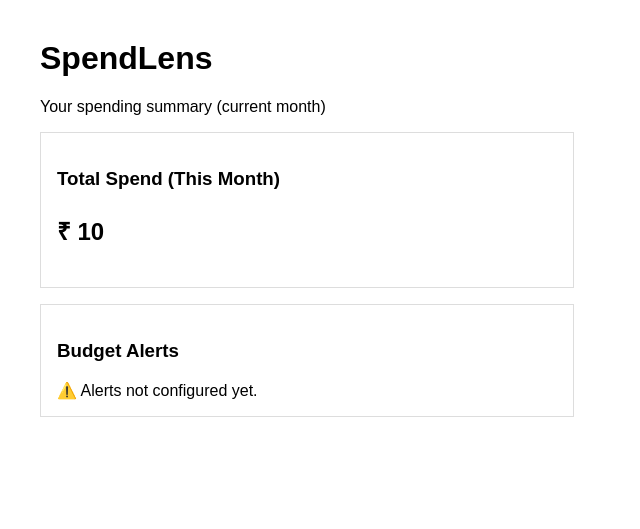
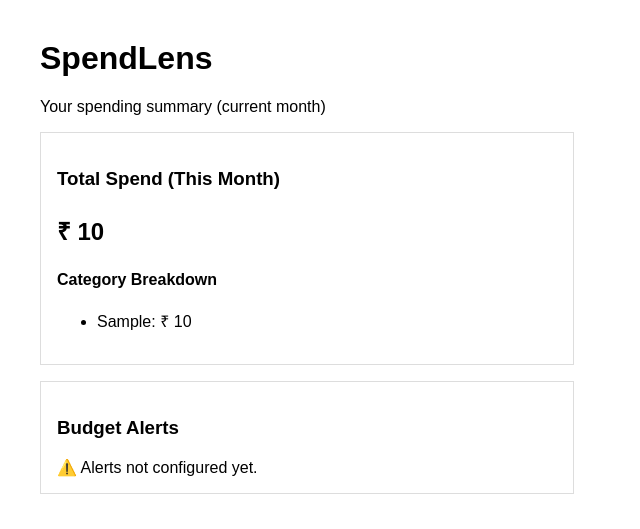
Before and after one commit to prakash290681-png/spendlens, a FastAPI app: page /dashboard in a window 1280 px wide. Shown: the top 529 px of the page, without its empty margins (0-640 px from the left). Run offline with FastAPI, Linux system fonts and the light colour scheme; tables that the repository leaves empty hold one stand-in row (values such as "Sample post").

Commit message:
Add category-wise monthly spend breakdown

```diff
--- a/templates/dashboard.html
+++ b/templates/dashboard.html
@@ -32,10 +32,20 @@ async function loadSummary() {
 
     const div = document.getElementById("summary");
 
-    div.innerHTML = `
+    let html = `
         <h3>Total Spend (This Month)</h3>
         <p style="font-size:24px;"><strong>₹ ${data.total_spent}</strong></p>
     `;
+
+    if (data.by_category && data.by_category.length > 0) {
+        html += "<h4>Category Breakdown</h4><ul>";
+        data.by_category.forEach(item => {
+            html += `<li>${item.category}: ₹ ${item.total}</li>`;
+        });
+        html += "</ul>";
+    }
+
+    div.innerHTML = html;
 }
 
 async function loadAlerts() {
@@ -46,14 +56,11 @@ async function loadAlerts() {
             "<h3>Budget Alerts</h3>⚠️ Alerts not configured yet.";
         return;
     }
-
-    const data = await res.json();
-    document.getElementById("alerts").innerHTML =
-        "<h3>Budget Alerts</h3>✅ No alerts yet.";
 }
 
 loadSummary();
 loadAlerts();
 </script>
+
 </body>
 </html>
```
